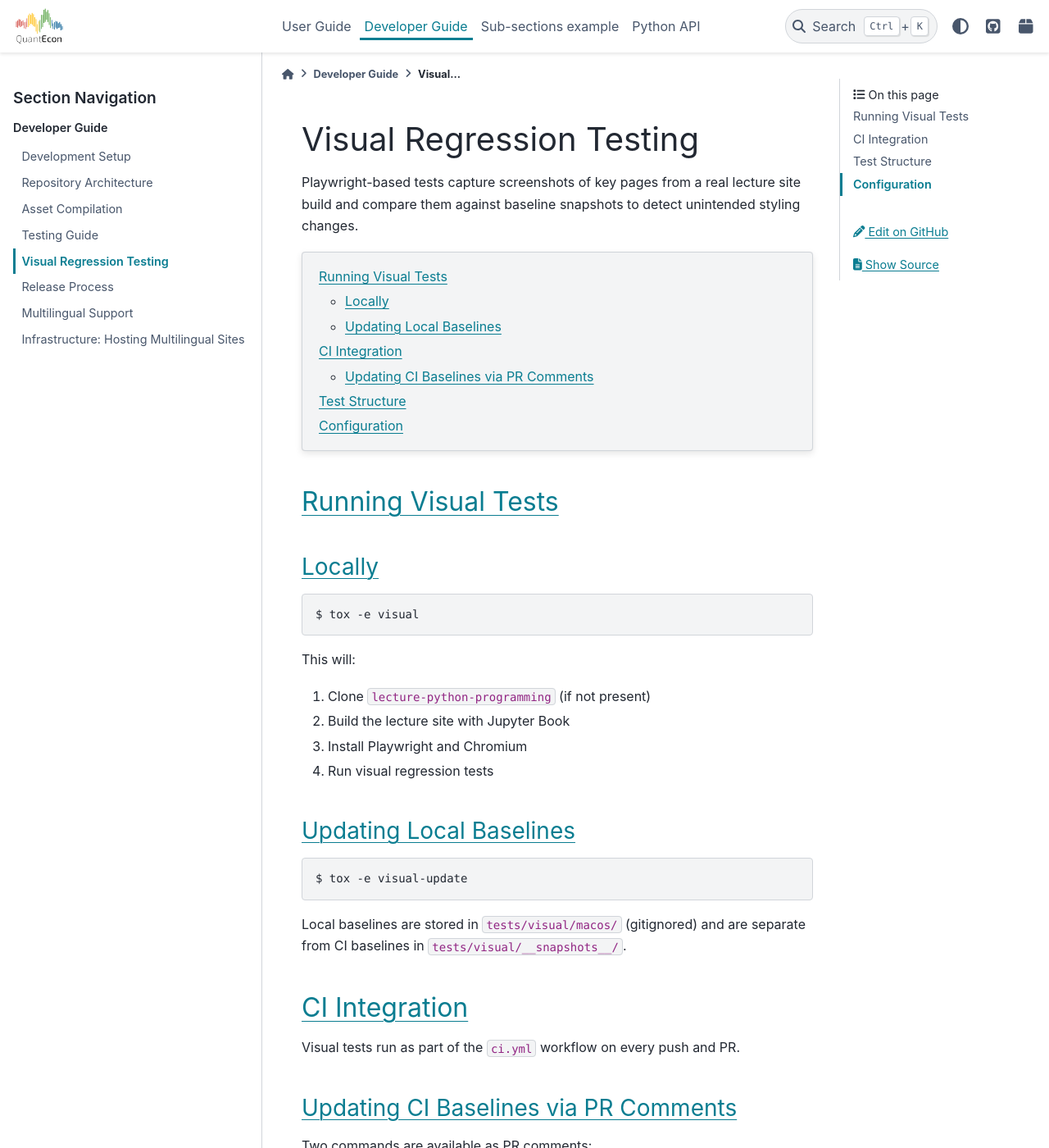
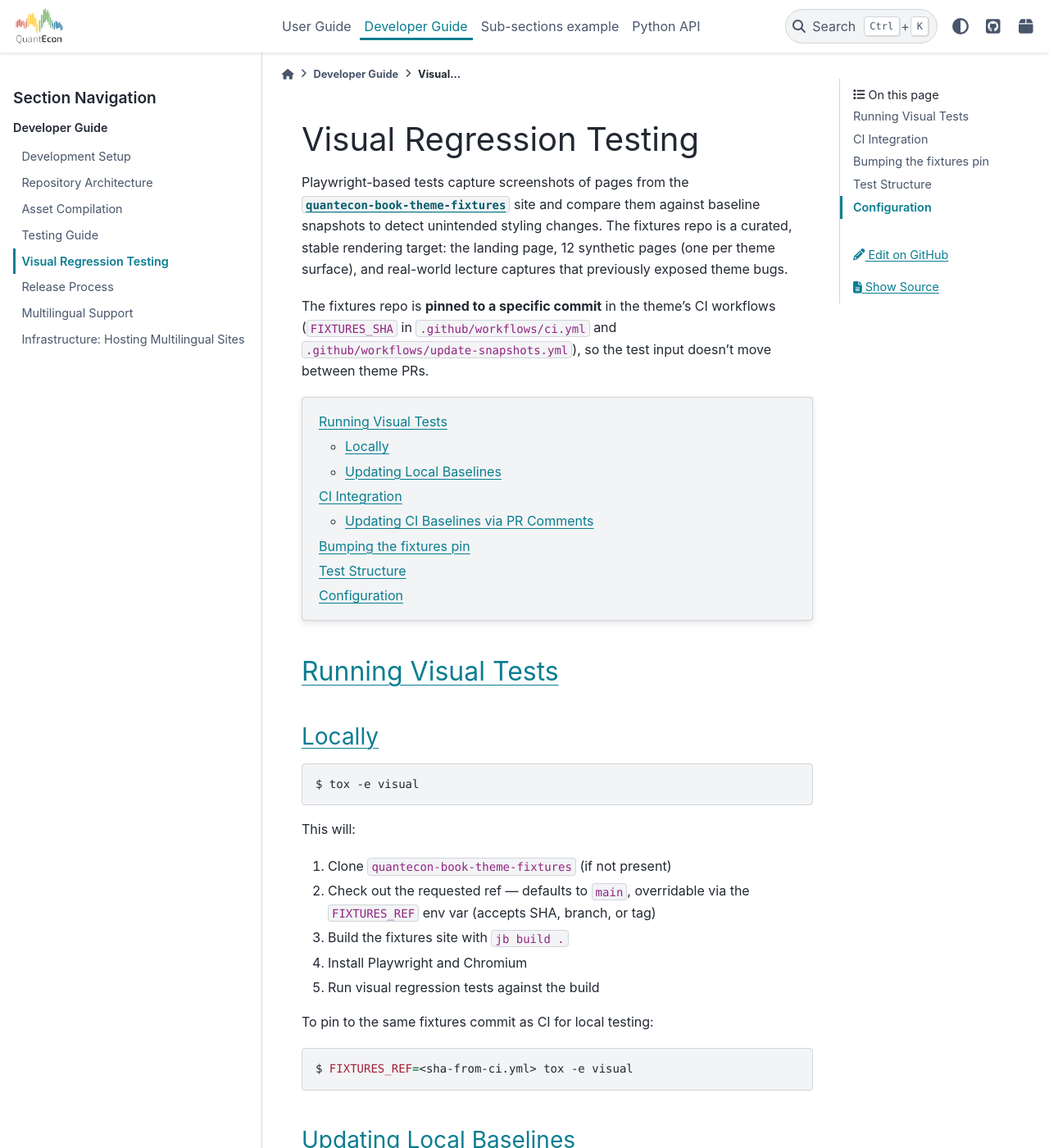
Before and after one commit to QuantEcon/quantecon-book-theme, a Sphinx documentation site: the page built from docs/developer/visual-testing.md, in a window 1280 px wide and 1400 px high. Shown: the whole window at 82% size. Built offline with Sphinx 7.4.7 and the PyData theme 0.15.4, drawn with Linux system fonts in a browser that asks for light colours; some of the changed text lies outside the part shown.

Commit message:
docs: update visual-testing.md for fixtures-based workflow
Missed in the initial migration commit — the user-facing developer docs at
docs/developer/visual-testing.md still described the lecture-python-programming
flow (clone + jb build lectures + …). Rewritten to match the rest of the PR:
fixtures clone, FIXTURES_SHA pinning, FIXTURES_REF for local pins, and the
issue_comment + default-branch gotcha that motivated the #392 split.

Co-Authored-By: Claude Opus 4.7 (1M context) <noreply@anthropic.com>

````diff
--- a/docs/developer/visual-testing.md
+++ b/docs/developer/visual-testing.md
@@ -1,8 +1,16 @@
 # Visual Regression Testing
 
-Playwright-based tests capture screenshots of key pages from a real lecture
-site build and compare them against baseline snapshots to detect unintended
-styling changes.
+Playwright-based tests capture screenshots of pages from the
+[`quantecon-book-theme-fixtures`](https://github.com/QuantEcon/quantecon-book-theme-fixtures)
+site and compare them against baseline snapshots to detect unintended
+styling changes. The fixtures repo is a curated, stable rendering target:
+the landing page, 12 synthetic pages (one per theme surface), and
+real-world lecture captures that previously exposed theme bugs.
+
+The fixtures repo is **pinned to a specific commit** in the theme's CI
+workflows (`FIXTURES_SHA` in `.github/workflows/ci.yml` and
+`.github/workflows/update-snapshots.yml`), so the test input doesn't move
+between theme PRs.
 
 ```{contents}
 :local:
@@ -18,10 +26,18 @@ $ tox -e visual
 ```
 
 This will:
-1. Clone `lecture-python-programming` (if not present)
-2. Build the lecture site with Jupyter Book
-3. Install Playwright and Chromium
-4. Run visual regression tests
+1. Clone `quantecon-book-theme-fixtures` (if not present)
+2. Check out the requested ref — defaults to `main`, overridable via the
+   `FIXTURES_REF` env var (accepts SHA, branch, or tag)
+3. Build the fixtures site with `jb build .`
+4. Install Playwright and Chromium
+5. Run visual regression tests against the build
+
+To pin to the same fixtures commit as CI for local testing:
+
+```console
+$ FIXTURES_REF=<sha-from-ci.yml> tox -e visual
+```
 
 ### Updating Local Baselines
 
@@ -30,11 +46,20 @@ $ tox -e visual-update
 ```
 
 Local baselines are stored in `tests/visual/macos/` (gitignored) and are
-separate from CI baselines in `tests/visual/__snapshots__/`.
+separate from CI baselines in `tests/visual/__snapshots__/`, since
+screenshot rendering differs between macOS and Linux.
 
 ## CI Integration
 
-Visual tests run as part of the `ci.yml` workflow on every push and PR.
+Visual tests run as part of the `ci.yml` workflow on every push and PR:
+
+1. Checks out the fixtures repo at `FIXTURES_SHA`
+2. Installs build deps via `pip install -r fixtures/requirements.txt`
+3. Installs the PR's theme via `pip install .`
+4. Builds the fixtures site with `jb build . --warningiserror`
+5. Runs Playwright against the build
+6. Deploys the fixtures site to Netlify as a PR preview (reviewers can
+   click through every fixture page with this PR's theme applied)
 
 ### Updating CI Baselines via PR Comments
 
@@ -46,13 +71,35 @@ Two commands are available as PR comments:
 | `/update-new-snapshots` | Adds only **missing** baselines — use for new tests |
 
 Both commands:
-- Build the lecture site with the PR's theme changes
+- Check out the fixtures repo at `FIXTURES_SHA`
+- Build the fixtures site with the PR's theme applied
 - Run Playwright on Ubuntu for platform-consistent snapshots
 - Commit updated snapshots to the PR branch
 - Post a summary comment on the PR
 
 The `/update-snapshots` command also uploads a `snapshot-update-diff` artifact
 with before/after images for review.
+
+```{note}
+`issue_comment` workflows always load the workflow file from the **default
+branch**, not from the PR branch. If a PR changes `update-snapshots.yml`
+itself, the new workflow takes effect only after that change has been
+merged to `main`.
+```
+
+## Bumping the fixtures pin
+
+To consume new fixtures (e.g. after a real-world capture is added to the
+fixtures repo):
+
+1. Open a PR on
+   [`quantecon-book-theme-fixtures`](https://github.com/QuantEcon/quantecon-book-theme-fixtures)
+   adding the page. See its `real-world/README.md` for capture conventions.
+2. Once merged, open a follow-up PR on this repo that bumps `FIXTURES_SHA`
+   in both workflow files and (if needed) adds a corresponding test entry
+   in `theme.spec.ts`.
+3. Comment `/update-new-snapshots` on that PR to seed baselines for any
+   newly tested pages.
 
 ## Test Structure
 
@@ -67,5 +114,7 @@ tests/visual/
 ## Configuration
 
 Visual test configuration is in `playwright.config.ts` at the project root.
-The `tox.ini` `[testenv:visual]` section contains the full environment setup
-including dependencies like `jupyter-book`, `sphinx-exercise`, etc.
+The `tox.ini` `[testenv:visual]` and `[testenv:visual-update]` sections
+contain the full environment setup including the fixtures-repo clone +
+checkout dance and dependencies like `jupyter-book`, `sphinx-exercise`,
+etc.
````
